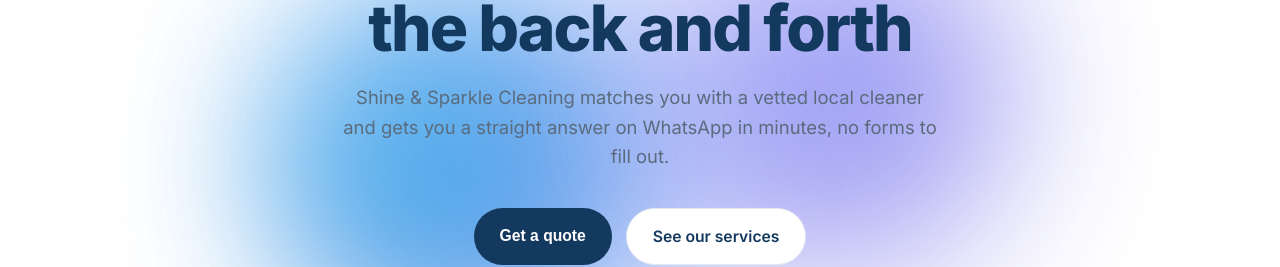
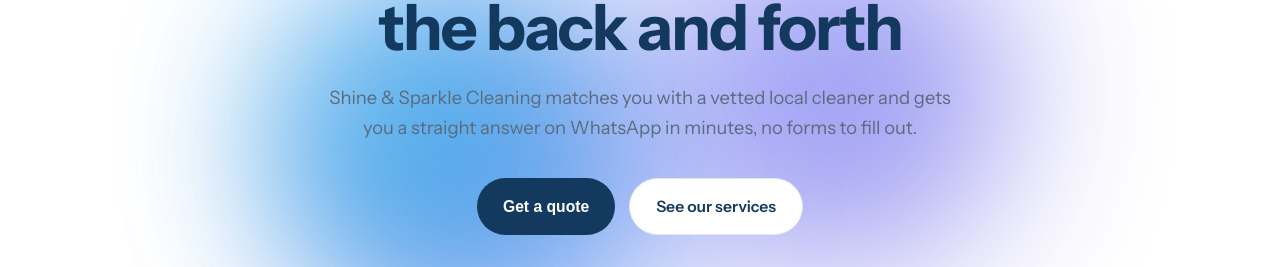
Before and after one commit to developmentmaste/shine-sparkle, a React (Vite) app in the folder client/: page / in a window 1280 px wide. Shown: the part 193-460 px from the top of the page. Built offline with nearby package versions, Linux system fonts and the light colour scheme; no server answers.

Commit message:
style: replace Inter font with Instrument Sans across the app

```diff
--- a/client/index.html
+++ b/client/index.html
@@ -15,7 +15,8 @@
 
   <link rel="icon" type="image/png" href="/logo.png" />
   <link rel="preconnect" href="https://fonts.googleapis.com">
-  <link href="https://fonts.googleapis.com/css2?family=Inter:wght@400;500;600;700;800&display=swap" rel="stylesheet">
+  <link rel="preconnect" href="https://fonts.gstatic.com" crossorigin>
+  <link href="https://fonts.googleapis.com/css2?family=Instrument+Sans:ital,wght@0,400..700;1,400..700&display=swap" rel="stylesheet">
   <script src="https://telegram.org/js/telegram-web-app.js"></script>
 </head>
 <body>
--- a/client/src/index.css
+++ b/client/src/index.css
@@ -43,7 +43,7 @@
 }
 
 body {
-  font-family: 'Inter', sans-serif;
+  font-family: 'Instrument Sans', -apple-system, BlinkMacSystemFont, 'Segoe UI', Roboto, sans-serif;
   color: var(--ink);
   background: var(--white);
   font-size: 16px;
@@ -431,7 +431,7 @@
 .field-input, .field-textarea{
   width:100%; padding:13px 16px; margin-bottom:18px;
   border:1px solid var(--border); border-radius:var(--radius-md);
-  font-family:'Inter', sans-serif; font-size:0.95rem; color:var(--ink);
+  font-family: inherit; font-size:0.95rem; color:var(--ink);
   background:var(--bg-soft);
   transition: border-color 0.2s ease, box-shadow 0.2s ease;
 }
```
